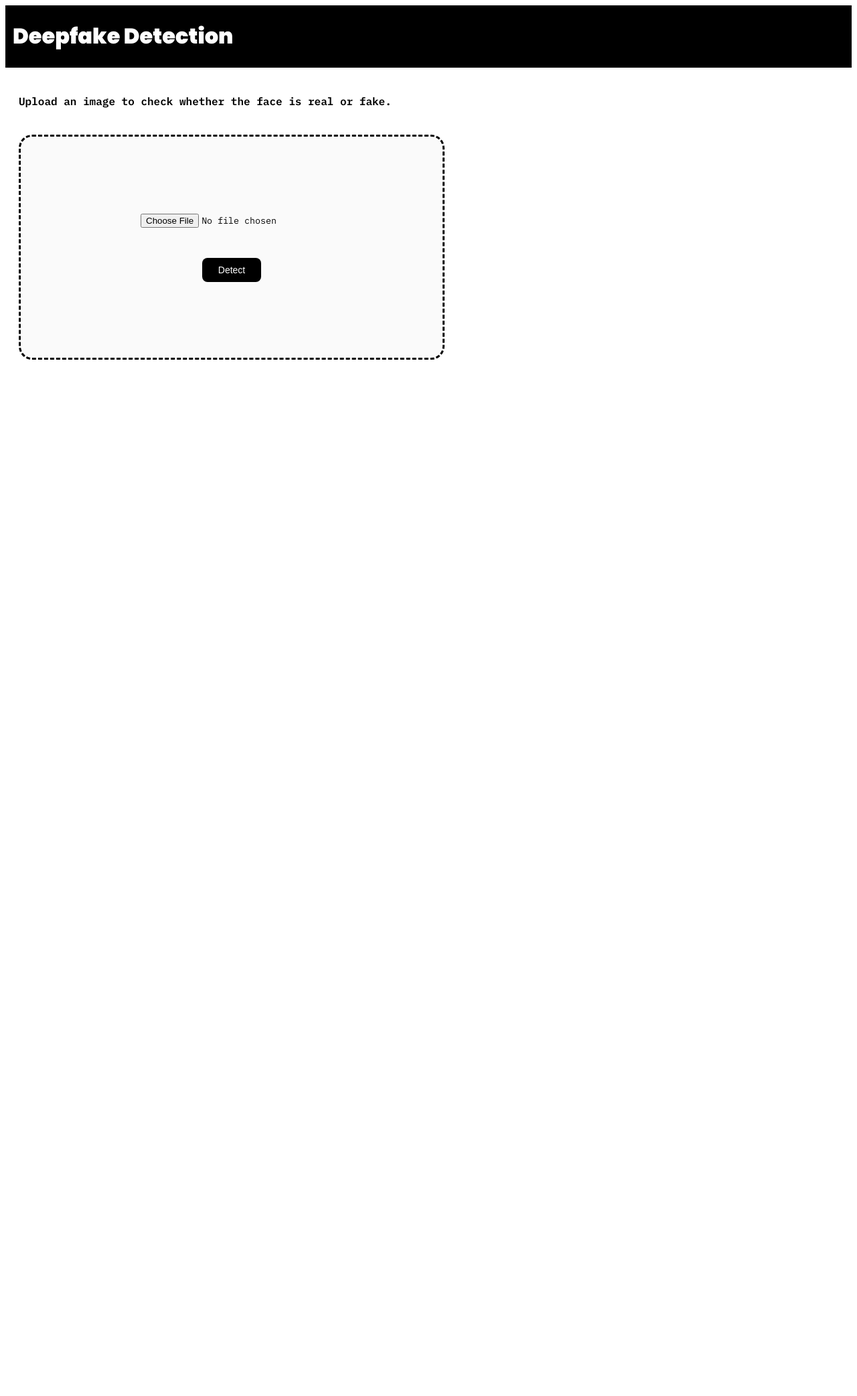
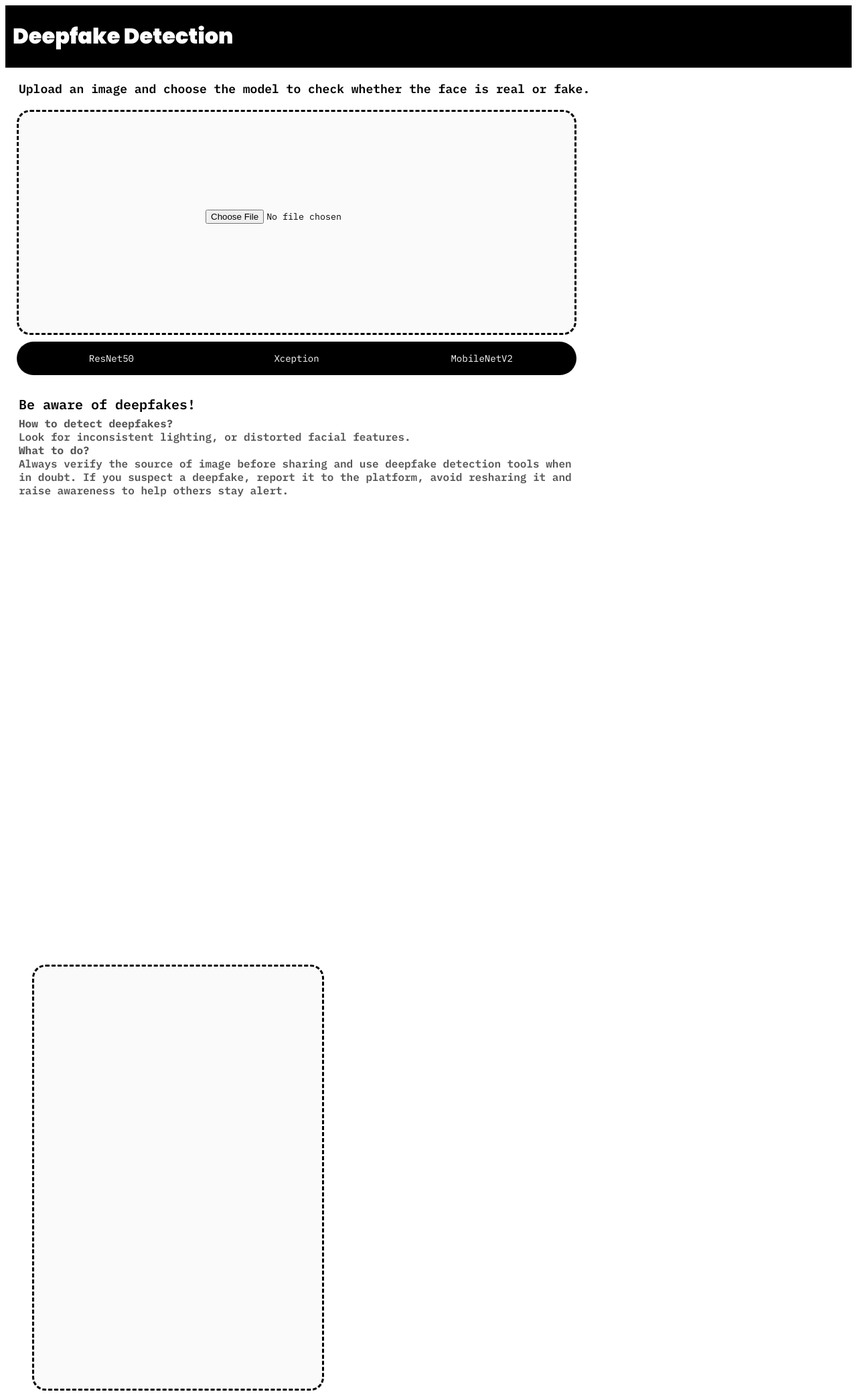
Before and after one commit to adlinhed/deepfake-detection, a Flask app: page / in a window 1280 px wide. Shown: the whole page at 67% size. Before the commit the page ends 537 px from the top, so only its background shows below. Run offline with Flask 3, Linux system fonts and the light colour scheme.

Commit message:
adding files

```diff
--- a/Web_app/app.py
+++ b/Web_app/app.py
@@ -1,10 +1,167 @@
 from flask import Flask, render_template, request
+import numpy as np
+from PIL import Image
+import tensorflow as tf
+import os
+
+from tensorflow.keras.applications.xception import preprocess_input as xception_preprocess
+from tensorflow.keras.applications.resnet50 import preprocess_input as resnet_preprocess
+from tensorflow.keras.applications.mobilenet_v2 import preprocess_input as mobilenet_preprocess
+
 
 app = Flask(__name__)
 
+# Load models once when the server starts
+xception_model = tf.keras.models.load_model("models/xception_model.keras")
+resnet_model = tf.keras.models.load_model("models/resnet_model.keras")
+mobilenet_model = tf.keras.models.load_model("models/mobilenet_model.keras")
+
+
+def prepare_image(image, size, preprocess):
+
+    image = image.resize(size)
+    image = np.array(image)
+
+    image = preprocess(image)
+
+    image = np.expand_dims(image, axis=0)
+
+    return image
+
+def generate_explanation(result, confidence, model_name):
+
+    if result == "Fake":
+        if confidence >= 90:
+            explanation = (
+                f"The {model_name} model classified this image as a deepfake "
+                f"with high confidence ({confidence}%). The model detected strong "
+                f"visual patterns commonly associated with AI-generated faces, such "
+                f"as inconsistencies in facial texture, unnatural skin smoothness, "
+                f"or subtle asymmetries in facial features that are difficult for "
+                f"generative models to replicate accurately."
+            )
+        elif confidence >= 70:
+            explanation = (
+                f"The {model_name} model classified this image as a deepfake "
+                f"with moderate-to-high confidence ({confidence}%). Several visual "
+                f"features suggest AI manipulation, though the model's certainty "
+                f"is not absolute. Common indicators at this confidence level include "
+                f"slight irregularities in lighting consistency, edge artefacts around "
+                f"facial boundaries, or unnatural blending between the face and "
+                f"background regions."
+            )
+        else:
+            explanation = (
+                f"The {model_name} model classified this image as a deepfake "
+                f"with low-to-moderate confidence ({confidence}%). This suggests "
+                f"the image contains some characteristics associated with AI-generated "
+                f"faces, but the model is not highly certain. This may indicate a "
+                f"high-quality deepfake that is difficult to detect, or an image with "
+                f"naturally unusual lighting or compression artefacts. Independent "
+                f"verification is recommended."
+            )
+    else:
+        if confidence >= 90:
+            explanation = (
+                f"The {model_name} model classified this image as real "
+                f"with high confidence ({confidence}%). The facial features, "
+                f"lighting, texture and overall image composition are consistent "
+                f"with authentic photographic content. No strong indicators of "
+                f"AI-generated manipulation were detected."
+            )
+        elif confidence >= 70:
+            explanation = (
+                f"The {model_name} model classified this image as real "
+                f"with moderate-to-high confidence ({confidence}%). The image "
+                f"appears to contain natural facial characteristics consistent "
+                f"with authentic photography, though some ambiguous features "
+                f"were present. The model found no dominant indicators of "
+                f"deepfake manipulation."
+            )
+        else:
+            explanation = (
+                f"The {model_name} model classified this image as real "
+                f"with low-to-moderate confidence ({confidence}%). While no "
+                f"clear manipulation was detected, the model's uncertainty "
+                f"is relatively high. This could be due to unusual image "
+                f"quality, lighting conditions, or facial angles that differ "
+                f"from the training distribution. Caution is advised."
+            )
+
+    return explanation
+
+
 @app.route("/", methods=["GET", "POST"])
 def index():
-    return render_template("index.html")
+
+    result = None
+    confidence = None
+    error = None
+    image_url = None
+    explanation = None
+
+    if request.method == "POST":
+
+        selected_model = request.form.get("model")
+        file = request.files.get("image")
+
+        if not file:
+            error = "Please upload an image."
+
+        else:
+
+            filepath = os.path.join("static", "uploaded_image.jpg")
+            file.save(filepath)
+
+            image_url = filepath
+
+            img = Image.open(filepath).convert("RGB")
+
+            if selected_model == "resnet50":
+
+                processed = prepare_image(img, (224,224), resnet_preprocess)
+                prediction = resnet_model.predict(processed)[0][0]
+
+            elif selected_model == "mobilenetv2":
+
+                processed = prepare_image(img, (224,224), mobilenet_preprocess)
+                prediction = mobilenet_model.predict(processed)[0][0]
+
+            else:
+
+                processed = prepare_image(img, (299,299), xception_preprocess)
+                prediction = xception_model.predict(processed)[0][0]
+
+
+            model_display_names = {
+                "resnet50": "ResNet50",
+                "mobilenetv2": "MobileNetV2",
+                "xception": "Xception"
+            }
+
+            if prediction > 0.5:
+                result = "Real"
+                confidence = round(prediction * 100, 2)
+            else:
+                result = "Fake"
+                confidence = round((1 - prediction) * 100, 2)
+
+            explanation = generate_explanation(
+                result,
+                confidence,
+                model_display_names.get(selected_model, selected_model)
+            )
+
+
+    return render_template(
+    "index.html",
+    result=result,
+    confidence=confidence,
+    error=error,
+    image_url=image_url,
+    explanation=explanation
+    )
+
 
 if __name__ == "__main__":
     app.run(debug=True)
--- a/Web_app/static/style.css
+++ b/Web_app/static/style.css
@@ -8,6 +8,192 @@ h1 {
     font-size: xx-large;
 }
 
+#header {
+    text-align: left;
+    padding: 0px 10px;
+    border: 1px solid black;
+    background-color: black;
+}
+
+.instruction {
+  font-size: 18px;
+    margin: 20px 10px;
+}
+
+
+.main-container {
+    display: flex;
+    flex-direction: row;     /* horizontal */
+    justify-content: left;
+    align-items: flex-start;
+    margin: 0px 10px;
+    flex-wrap: wrap;
+}
+
+.left-panel {
+    display: flex;
+    flex-direction: column;
+    align-items: center;
+    flex: 0 0 850px;
+}
+
+#upload-box {
+    display: flex;
+    flex-direction: column;
+    justify-content: center;
+    align-items: center;
+    text-align: center;
+    width: 100%;
+    max-width: 750px;
+    min-height: 250px;
+    padding: 40px;
+    border: 3px dashed #000;
+    border-radius: 20px;
+    text-align: center;
+    background-color: #fafafa;
+    transition: background-color 0.3s ease, border-color 0.3s ease;
+}
+
+#upload-box:hover {
+    background-color: #f0f0f0;
+    border-color: #555;
+}
+
+.upload-text {
+
+    margin-bottom: 25px;
+    font-size: 20px;
+}
+
+#upload-box input[type="file"] {
+    font-family: 'IBM Plex Mono', monospace;
+    margin-bottom: 20px;
+}
+
+#upload-box button {
+    padding: 10px 24px;
+    font-size: 14px;
+    border: none;
+    border-radius: 20px;
+    background-color: #000;
+    color: #fff;
+    cursor: pointer;
+    transition: all 0.25s ease;
+}
+
+#upload-box button:hover {
+    background-color: #fff;
+    color: #000;
+    border: 1.5px solid #000;
+}
+
+.model-selection {
+    display: flex;
+    justify-content: center;
+    align-items: center;
+
+    gap: 10px;
+    margin-top: 10px;
+
+    background-color: black;
+    width: 100%;
+    max-width: 820px;
+
+    padding: 8px;
+    border-radius: 30px;
+}
+
+.model-btn {
+    font-family: 'IBM Plex Mono', monospace;
+    font-size: 14px;
+
+    padding: 8px 20px;
+    border-radius: 20px;
+    flex: 1;
+    text-align: center;
+
+    border: none;
+    background-color: transparent;
+    color: white;
+
+    cursor: pointer;
+    transition: all 0.25s ease;
+}
+
+.model-btn:hover {
+    background-color: rgba(255,255,255,0.15);
+    background-color: white;
+    color: black;
+}
+
+.model-btn.active {
+    background-color: white;
+    color: black;
+    font-weight: 500;
+}
+
+.warning-section {
+    display: flex;
+    flex-direction: column;
+    align-items: left;
+    flex: 0 0 850px;
+    margin: 30px 0px 0px 10px;
+}
+.warningHeader {
+    margin-bottom: 5px;
+    color: #000;
+    text-align: left;
+    font-size: 20px;
+}
+
+.warningTitle {
+    color: #555555;
+    font-size: 16px;
+    text-align: left;
+}
+
+.warningDetails {
+    color: #555555;
+    font-size: 16px;
+    text-align: left;
+}
+
+#result-box {
+    display: flex;
+    flex: 0 0 350px;
+    flex-direction: column;
+    justify-content: center;
+    align-items: top;
+    text-align: center;
+    margin: 0px 30px;
+    width: 400px;
+    min-height: 550px;
+    padding: 40px;
+
+    border: 3px dashed #000;
+    border-radius: 20px;
+    background-color: #fafafa;
+}
+
+.preview-image{
+    justify-content: center;
+    width:300px;
+    border-radius:10px;
+    margin-bottom:15px;
+}
+
+/* Result styling
+#right-container h2 {
+    margin-bottom: 20px;
+}*/
+
+#error-message {
+    color: red;
+    font-weight: bold;
+}
+
+
+/* Poppins Font */
 .poppins-thin {
   font-family: "Poppins", sans-serif;
   font-weight: 100;
@@ -116,6 +302,7 @@ h1 {
   font-style: italic;
 }
 
+/* IBM Plex font */
 .ibm-plex-mono-thin {
   font-family: "IBM Plex Mono", monospace;
   font-weight: 100;
@@ -199,85 +386,3 @@ h1 {
   font-weight: 700;
   font-style: italic;
 }
-
-
-#header {
-    text-align: left;
-    padding: 0px 10px;
-    border: 1px solid black;
-    background-color: black;
-}
-
-.instruction {
-    margin: 40px 10px;
-}
-
-.main-container {
-    display: flex;
-    justify-content: center;
-    align-items: flex-start;
-    gap: 40px;
-    margin-top: 50px;
-}
-
-#upload-box {
-    width: 100%;
-    max-width: 550px;
-    min-height: 250px;
-    margin: 30px 20px;
-    padding: 40px;
-    border: 3px dashed #000;
-    border-radius: 20px;
-    text-align: center;
-    background-color: #fafafa;
-    transition: background-color 0.3s ease, border-color 0.3s ease;
-    display: flex;
-    flex-direction: column;
-    justify-content: center;
-    align-items: center;
-    text-align: center;
-}
-
-#upload-box:hover {
-    background-color: #f0f0f0;
-    border-color: #555;
-}
-
-.upload-text {
-    margin-bottom: 25px;
-    font-size: 16px;
-}
-
-#upload-box input[type="file"] {
-    font-family: 'IBM Plex Mono', monospace;
-    margin-bottom: 20px;
-}
-
-#upload-box button {
-    padding: 10px 24px;
-    font-size: 14px;
-    border: none;
-    border-radius: 8px;
-    background-color: #000;
-    color: #fff;
-    cursor: pointer;
-}
-
-#upload-box button:hover {
-    background-color: #fff;
-    color: #000;
-}
-
-#result-box {
-    width: 350px;
-    min-height: 300px;
-    padding: 40px;
-
-    border: 3px solid #000;
-    border-radius: 20px;
-    background-color: #ffffff;
-
-    display: flex;
-    flex-direction: column;
-    justify-content: center;
-}
--- a/Web_app/templates/index.html
+++ b/Web_app/templates/index.html
@@ -16,29 +16,59 @@
         <h1 class="poppins-black">Deepfake Detection</h1>
     </div>
     <div class="instruction">
-        <p class="ibm-plex-mono-semibold instruction">
-        Upload an image to check whether the face is real or fake.
+        <p class="ibm-plex-mono-semibold instruction"> Upload an image and choose the model to check whether the face is real or fake. </p>
+    </div>
+    <div class="main-container">
+        <div class="left-panel">
+
+            <div id="upload-box">
+                <form id="detect-form" method="POST" enctype="multipart/form-data">
+                    <input type="file" name="image" accept="image/*" required>
+                </form>
+            </div>
+
+            <div class="model-selection">
+                <button type="submit" form="detect-form" name="model" value="resnet50" class="model-btn">
+                    ResNet50
+                </button>
+                <button type="submit" form="detect-form" name="model" value="xception" class="model-btn">
+                    Xception
+                </button>
+                <button type="submit" form="detect-form" name="model" value="mobilenetv2" class="model-btn">
+                    MobileNetV2
+                </button>
+            </div>
+            <p class="warning-section">
+                <span class="ibm-plex-mono-semibold warningHeader">Be aware of deepfakes!</span>
+                <span class="ibm-plex-mono-bold warningTitle">How to detect deepfakes? </span>
+                <span class="ibm-plex-mono-semibold warningDetails">Look for inconsistent lighting, or distorted facial features. </span>
+                <span class="ibm-plex-mono-bold warningTitle"> What to do?</span>
+                <span class="ibm-plex-mono-semibold warningDetails"> Always verify the source of image before sharing and use deepfake detection tools when in doubt. If you suspect a deepfake, report it to the platform, avoid resharing it and raise awareness to help others stay alert.</span>
             </p>
         </div>
+        <div id="result-box">
 
-    <div id="upload-box">
-
-        <form method="POST" enctype="multipart/form-data">
-            <input type="file" name="image" accept="image/*" required>
-            <br><br>
-            <button type="submit">Detect</button>
-        </form>
-    </div>
+            {% if image_url %}
+                <img src="{{ image_url }}" class="preview-image">
+            {% endif %}
 
             {% if result %}
                 <h2>Result</h2>
                 <p><strong>Prediction:</strong> {{ result }}</p>
                 <p><strong>Confidence:</strong> {{ confidence }}%</p>
+                <hr style="border: 0.5px solid #ddd; margin: 12px 0;">
+                <p style="font-size: 13px; color: #444; text-align: left;
+                        line-height: 1.6; font-family: 'IBM Plex Mono', monospace;">
+                    {{ explanation }}
+                </p>
             {% endif %}
 
             {% if error %}
-        <p style="color: red;">{{ error }}</p>
+                <p id="error-message">{{ error }}</p>
             {% endif %}
+
+        </div>
+    </div>
 
 </body>
 </html>
```
Also changed, not shown: README.md, Web_app/static/uploaded_image.jpg (added), 2 other files. Lines whose indentation alone changed are shown as unchanged.
